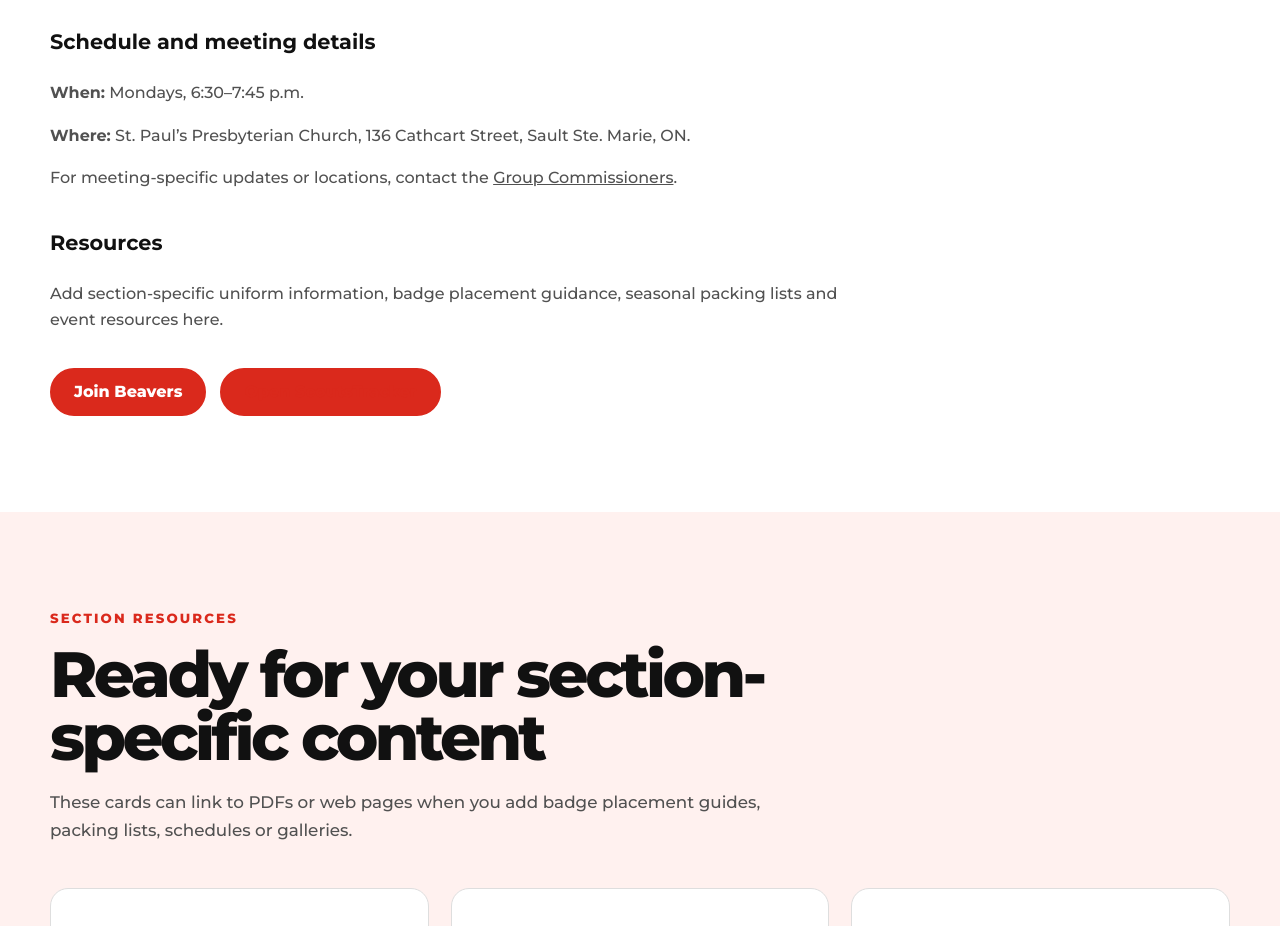
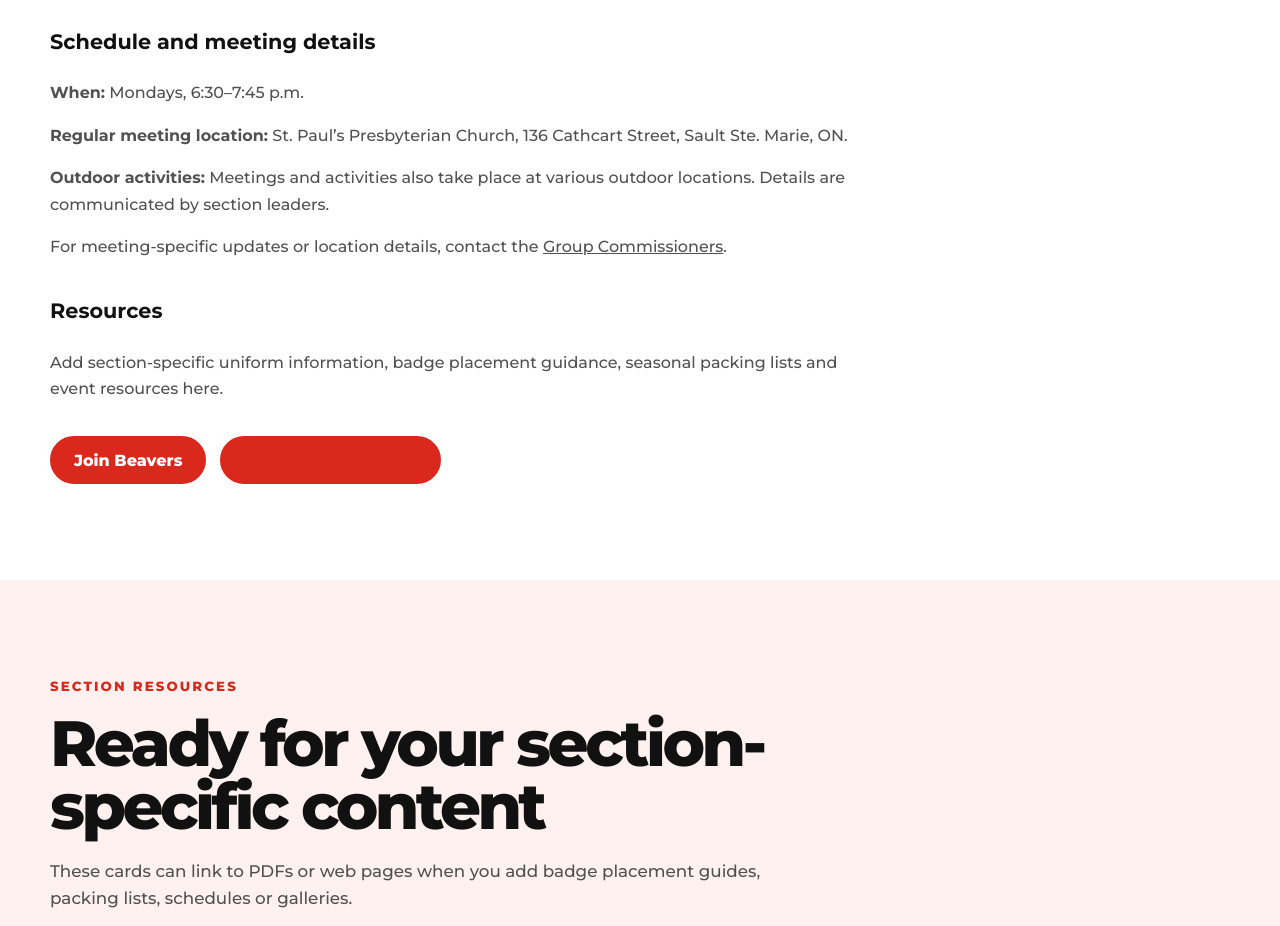
Before and after one commit to ItsRadioo/1stSaultScouts, a website: page beavers.html in a window 1280 px wide. Shown: the part 960-1886 px from the top of the page. Drawn offline with Linux system fonts and the light colour scheme.

Commit message:
Clarify church and outdoor meeting locations for beavers

```diff
--- a/beavers.html
+++ b/beavers.html
@@ -76,8 +76,9 @@
 
       <h3>Schedule and meeting details</h3>
       <p><strong>When:</strong> Mondays, 6:30–7:45 p.m.</p>
-      <p><strong>Where:</strong> St. Paul’s Presbyterian Church, 136 Cathcart Street, Sault Ste. Marie, ON.</p>
-      <p>For meeting-specific updates or locations, contact the <a href="contact.html">Group Commissioners</a>.</p>
+      <p><strong>Regular meeting location:</strong> St. Paul’s Presbyterian Church, 136 Cathcart Street, Sault Ste. Marie, ON.</p>
+      <p><strong>Outdoor activities:</strong> Meetings and activities also take place at various outdoor locations. Details are communicated by section leaders.</p>
+      <p>For meeting-specific updates or location details, contact the <a href="contact.html">Group Commissioners</a>.</p>
 
       <h3>Resources</h3>
       <p>
```
